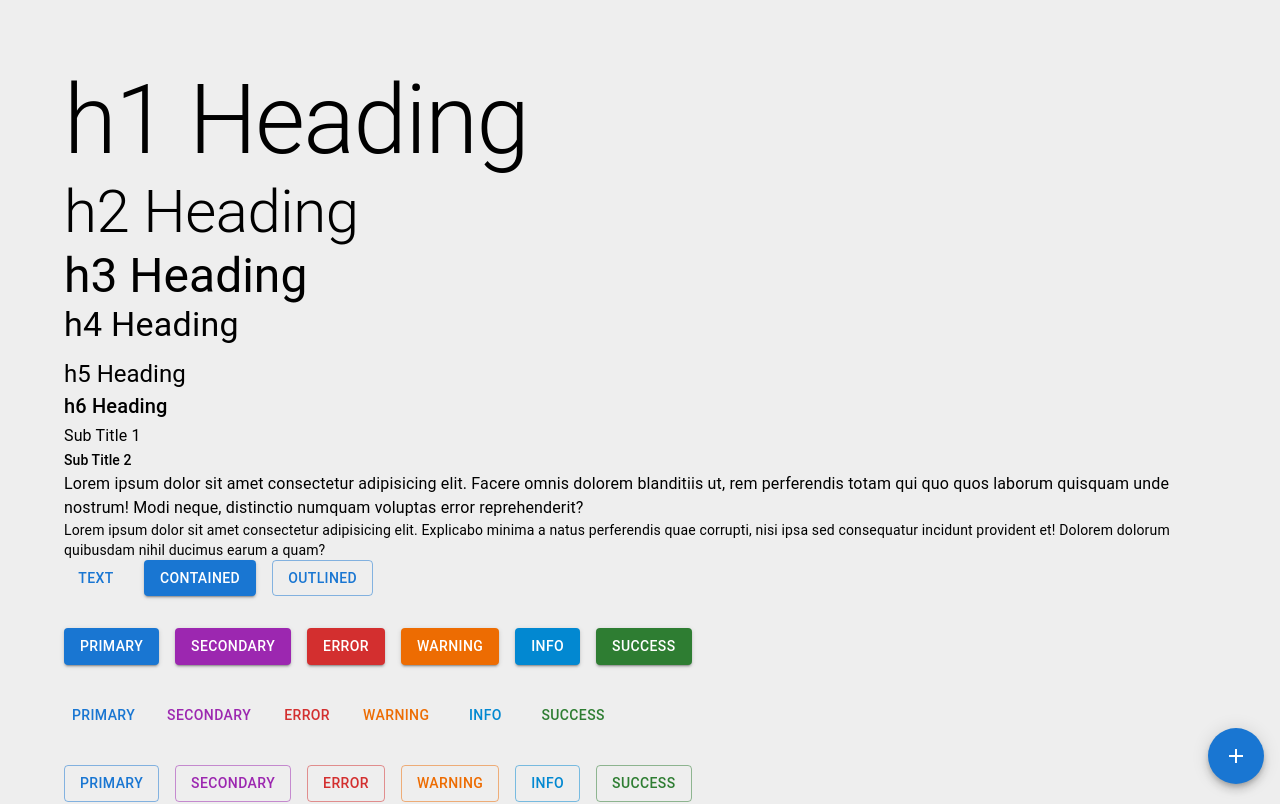
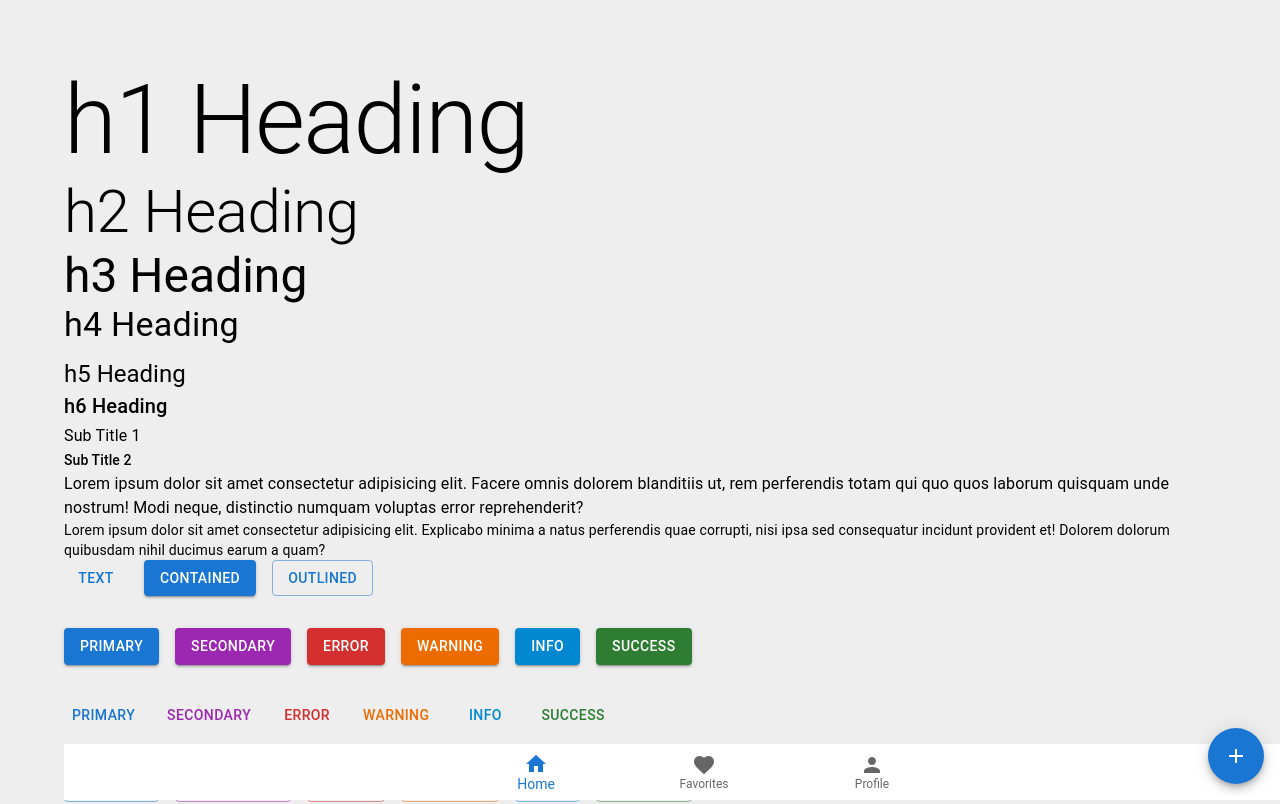
Before and after one commit to HaktanAlbayrak/react-mui-demo, a React (Create React App) app: page / in a window 1280 px wide. Shown: the top 804 px of the page. Built offline with nearby package versions, Linux system fonts and the light colour scheme.

Commit message:
Mui Bottom Navigation

```diff
--- a/src/App.tsx
+++ b/src/App.tsx
@@ -17,6 +17,7 @@
 import { MuiBreadcrumbs } from './components/MuiBreadcrumbs';
 import { MuiDrawer } from './components/MuiDrawer';
 import { MuiSpeedDial } from './components/MuiSpeedDial';
+import { MuiBottomNavigation } from './components/MuiBottomNavigation';
 
 function App() {
   return (
@@ -39,6 +40,7 @@
       <MuiBreadcrumbs />
       <MuiDrawer />
       <MuiSpeedDial />
+      <MuiBottomNavigation />
     </div>
   );
 }
--- /dev/null
+++ b/src/components/MuiBottomNavigation.tsx
@@ -0,0 +1,28 @@
+import { BottomNavigation, BottomNavigationAction } from '@mui/material';
+import HomeIcon from '@mui/icons-material/Home';
+import FavoriteIcon from '@mui/icons-material/Favorite';
+import PersonIcon from '@mui/icons-material/Person';
+import { useState } from 'react';
+
+export const MuiBottomNavigation = () => {
+  const [value, setValue] = useState(0);
+
+  return (
+    <BottomNavigation
+      sx={{
+        width: '100%',
+        position: 'fixed',
+        bottom: 0,
+      }}
+      value={value}
+      onChange={(event, newValue) => {
+        setValue(newValue);
+      }}
+      showLabels
+    >
+      <BottomNavigationAction label='Home' icon={<HomeIcon />} />
+      <BottomNavigationAction label='Favorites' icon={<FavoriteIcon />} />
+      <BottomNavigationAction label='Profile' icon={<PersonIcon />} />
+    </BottomNavigation>
+  );
+};
```
